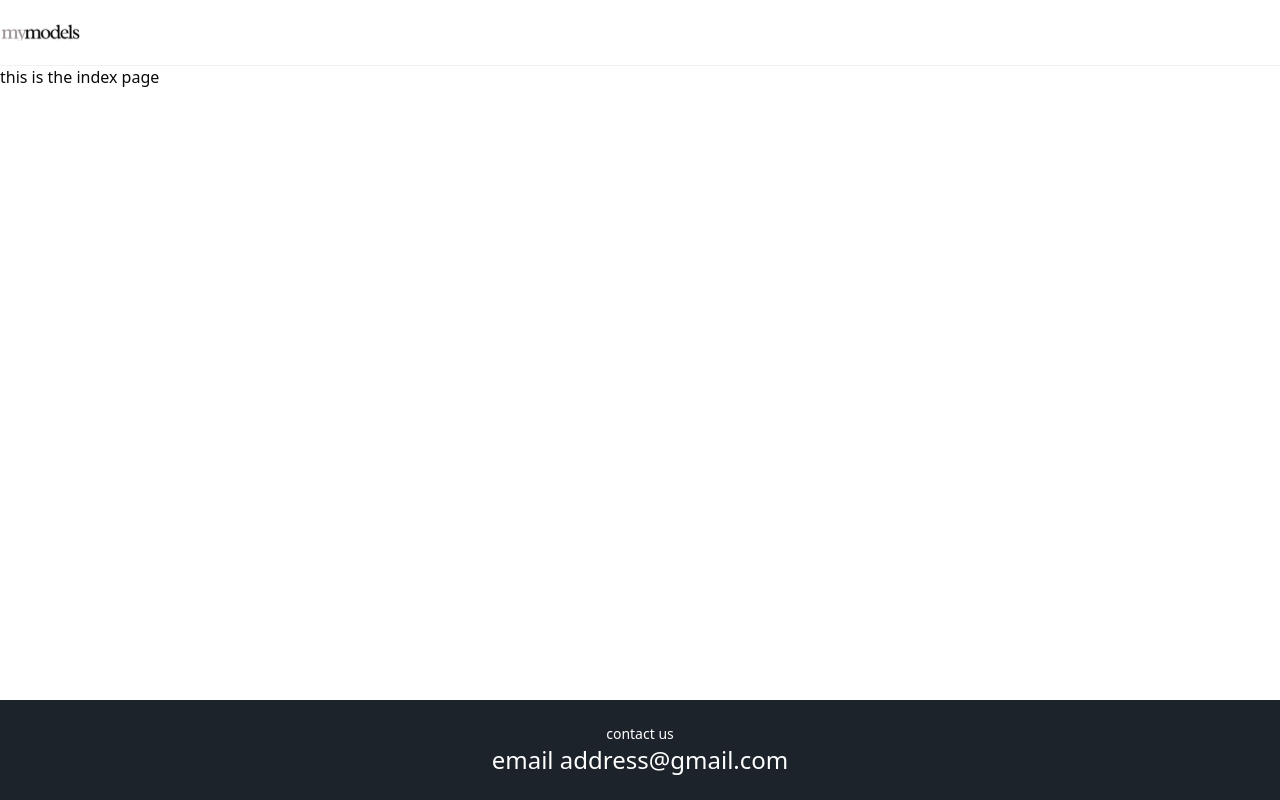
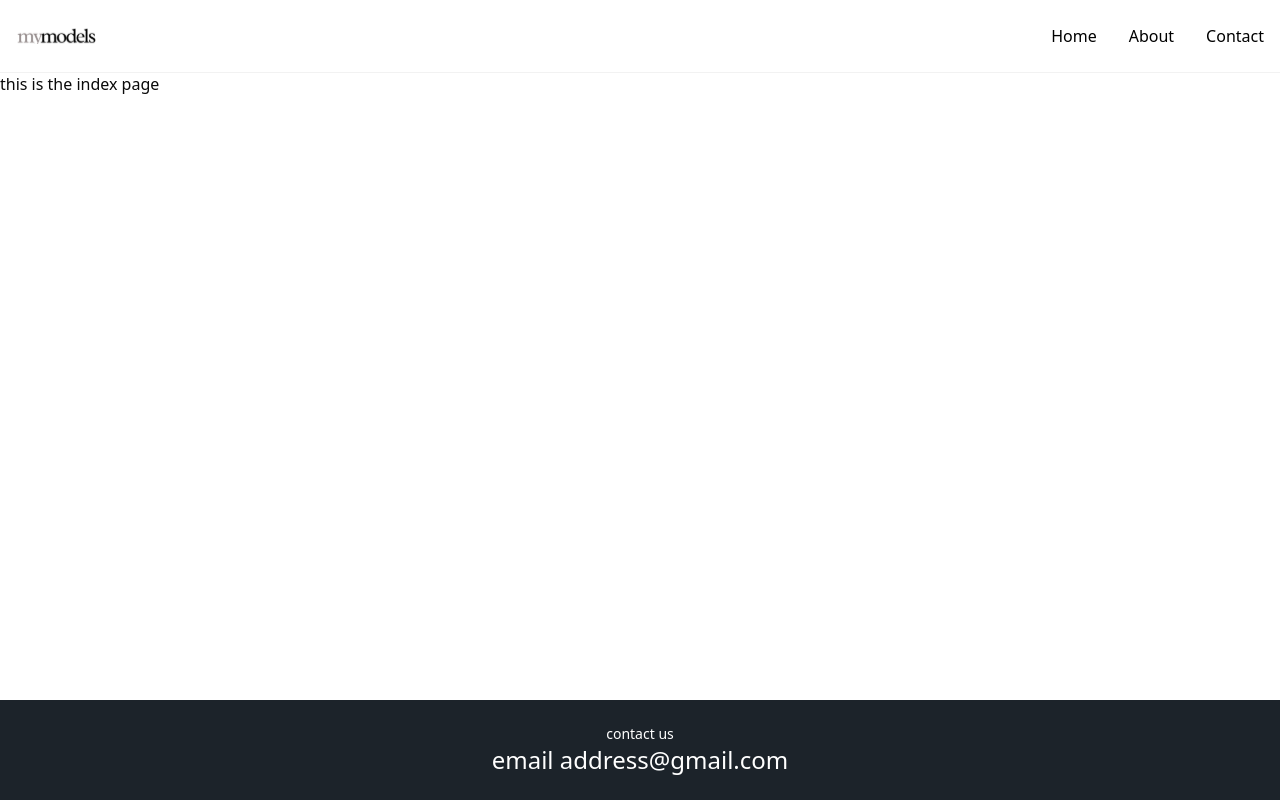
Before and after one commit to MyModelsJp/main, a Vue app: page / in a window 1280 px wide. Built offline with nearby package versions, Linux system fonts and the light colour scheme.

Commit message:
Add navigation links to header and name routes in router

```diff
--- a/src/components/Header.vue
+++ b/src/components/Header.vue
@@ -1,11 +1,13 @@
 <script setup lang="ts">
+import { RouterLink } from 'vue-router';
+
 </script>
 
 <template>
     <header
         class="w-full shadow-2xs bg-[#FFFFFF] py-10 lg:py-6 grid items-center text-black transition-all duration-300">
         <!-- Container -->
-        <div class="w-full max-w-screen-2xl mx-auto">
+        <nav class="w-full px-10 md:px-4 lg:max-w-screen-xl mx-auto flex flex-row justify-between items-center">
             <!-- Icon -->
             <div class="w-20">
                 <svg viewBox="0 0 191 40" fill="none" xmlns="http://www.w3.org/2000/svg"
@@ -21,8 +23,19 @@
                     </defs>
                 </svg>
             </div>
-
-        </div>
+            <!-- Navigation -->
+            <div class="flex flex-row space-x-8 ">
+                <RouterLink :to="{ name: 'Home' }">
+                    Home
+                </RouterLink>
+                <RouterLink :to="{ name: 'About' }">
+                    About
+                </RouterLink>
+                <RouterLink :to="{ name: 'Contact' }">
+                    Contact
+                </RouterLink>
+            </div>
+        </nav>
 
     </header>
 </template>
--- a/src/router.ts
+++ b/src/router.ts
@@ -4,9 +4,9 @@ import About from "./Pages/About.vue";
 import Contact from "./Pages/Contact.vue";
 
 const routes = [
-  { path: "/", component: Homepage },
-  { path: "/about", component: About },
-  { path: "/contact", component: Contact },
+  { path: "/", component: Homepage, name: "Home" },
+  { path: "/about", component: About, name: "About" },
+  { path: "/contact", component: Contact, name: "Contact" },
 ];
 
 export const router = createRouter({
```
